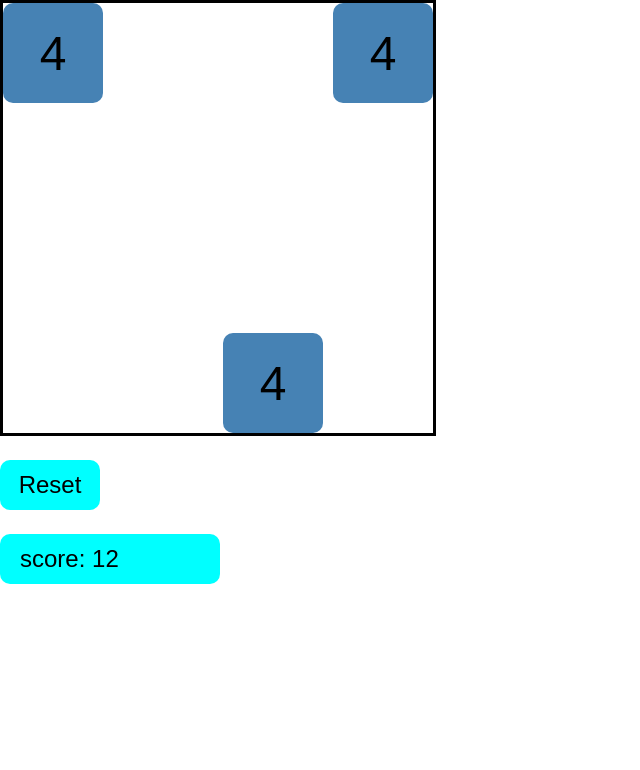
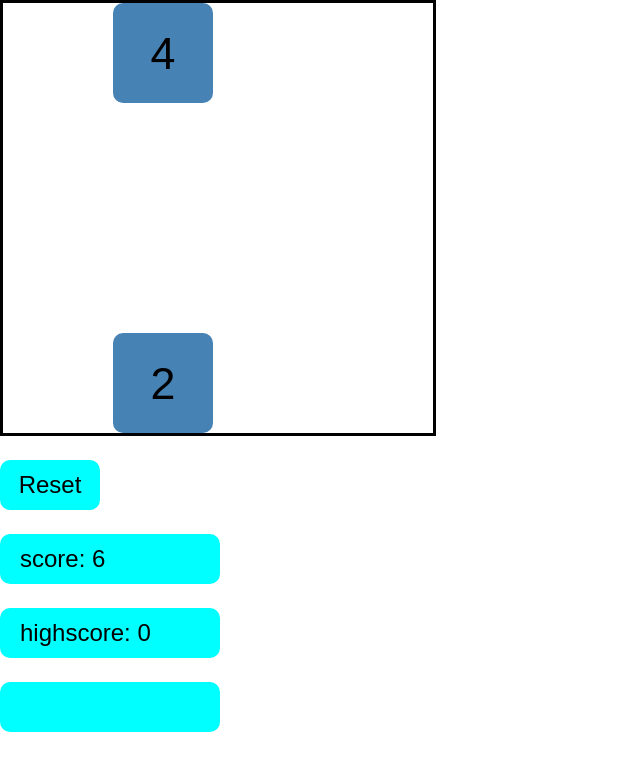
Before and after one commit to Daniel-Huang98/2048clone, a React (Create React App) app: page / in a window 1280 px wide. Shown: the top 770 px of the page, without its empty margins (0-640 px from the left). Built offline with nearby package versions, Linux system fonts and the light colour scheme.

Commit message:
added check loss and check win and can determine when there are no moves to make etc also when 2048 has been formed

```diff
--- a/src/App.css
+++ b/src/App.css
@@ -37,3 +37,25 @@
   line-height: 50px;
   padding-left: 20px;
 }
+
+#highscore{
+  height:50px;
+  width: 200px;
+  border-radius: 10px;
+  font-size: 1.5rem;
+  background-color: aqua;
+  text-align: left;
+  line-height: 50px;
+  padding-left: 20px;
+}
+
+#result{
+  height:50px;
+  width: 200px;
+  border-radius: 10px;
+  font-size: 1.5rem;
+  background-color: aqua;
+  text-align: left;
+  line-height: 50px;
+  padding-left: 20px;
+}
--- a/src/App.js
+++ b/src/App.js
@@ -9,15 +9,19 @@ class App extends Component {
   constructor(props){
     super(props);
     this.nums = [
-      [{val: 4, merged: 0},{val: -1, merged: 0},{val: -1, merged: 0},{val: 4, merged: 0}],
       [{val: -1, merged: 0},{val: -1, merged: 0},{val: -1, merged: 0},{val: -1, merged: 0}],
       [{val: -1, merged: 0},{val: -1, merged: 0},{val: -1, merged: 0},{val: -1, merged: 0}],
-      [{val: -1, merged: 0},{val: -1, merged: 0},{val: 4, merged: 0},{val: -1, merged: 0}]
+      [{val: -1, merged: 0},{val: -1, merged: 0},{val: -1, merged: 0},{val: -1, merged: 0}],
+      [{val: -1, merged: 0},{val: -1, merged: 0},{val: -1, merged: 0},{val: -1, merged: 0}]
     ]
+    this.randomAdd();
+    this.randomAdd();
     this.prev = JSON.stringify(this.nums);
     this.score = this.Calcscore();
     this.readKey = this.readKey.bind(this);
     this.revertBoard = this.revertBoard.bind(this);
+    this.highestScore = 0;
+    this.loss = 0;
     document.onkeydown = this.readKey;
   }
 
@@ -50,6 +54,9 @@ class App extends Component {
         this.randomAdd();
       }
       this.score = this.Calcscore();
+      if(this.score >= this.highestScore){
+        this.highestScore = this.score;
+      }
       this.forceUpdate();
       this.prev = JSON.stringify(this.nums);
     }
@@ -57,12 +64,50 @@ class App extends Component {
 
   revertBoard(){
     this.nums = [
-      [{val: 4, merged: 0},{val: 4, merged: 0},{val: 8, merged: 0},{val: 16 , merged: 0}],
       [{val: -1, merged: 0},{val: -1, merged: 0},{val: -1, merged: 0},{val: -1, merged: 0}],
       [{val: -1, merged: 0},{val: -1, merged: 0},{val: -1, merged: 0},{val: -1, merged: 0}],
-      [{val: -1, merged: 0},{val: -1, merged: 0},{val: 4, merged: 0},{val: -1, merged: 0}]
+      [{val: -1, merged: 0},{val: -1, merged: 0},{val: -1, merged: 0},{val: -1, merged: 0}],
+      [{val: -1, merged: 0},{val: -1, merged: 0},{val: -1, merged: 0},{val: -1, merged: 0}]
     ]
+    this.randomAdd();
+    this.randomAdd();
     this.forceUpdate();
+  }
+
+  checkLoss(){
+    for(var i = 0; i < 4; i++){
+      for(var j = 0; j < 4; j++){
+        if(i === 0){
+          if(this.nums[i][j].val === this.nums[i+1][j].val) {this.loss = 0; return;}
+        } else if(i === 3){
+          if(this.nums[i][j].val === this.nums[i-1][j].val) {this.loss = 0; return;}
+        } else{
+          if(this.nums[i][j].val === this.nums[i-1][j].val) {this.loss = 0; return;}
+          if(this.nums[i][j].val === this.nums[i+1][j].val) {this.loss = 0; return;}
+        }
+
+        if(j === 0){
+          if(this.nums[i][j].val === this.nums[i][j+1].val) {this.loss = 0; return;}
+        } else if(j === 3){
+          if(this.nums[i][j].val === this.nums[i][j-1].val) {this.loss = 0; return;}
+        } else {
+          if(this.nums[i][j].val === this.nums[i][j-1].val) {this.loss = 0; return;}
+          if(this.nums[i][j].val === this.nums[i][j+1].val) {this.loss = 0; return;}
+        }
+      }
+    }
+    this.loss = 1;
+  }
+
+  checkWin(){
+    for(var i = 0; i < 4; i++){
+      for(var j = 0; j < 4; j++){
+        if(this.nums[i][j].val === 2048){
+          this.loss = 2;
+        }
+      }
+    }
+    return 0;
   }
 
   populateBoard(){
@@ -108,7 +153,6 @@ class App extends Component {
   }
 
   randomAdd(){
-    //console.log("random added");
     var x = Math.floor(4*Math.random());
     var y = Math.floor(4*Math.random());
     if(this.nums[y][x].val !== -1){
@@ -221,13 +265,31 @@ class App extends Component {
 
   render() {
     var list = this.populateBoard();
+    var result = "";
+    this.checkWin();
+    if(this.loss !== 2){
+      this.checkLoss();
+    }
+    switch(this.loss){
+      case 0:
+        result = ""
+        break;
+      case 1:
+        result = "YOU LOSE";
+        break;
+      case 2:
+        result = "YOU WIN";
+        break;
+    }
     return (
       <div className="App" onKeyDown={this.readKey}>
         <div id="grid">
           {list}
         </div>
         <p id="revert" onClick={this.revertBoard}>Reset</p>
-        <p id="scoreboard">score: {this.score}</p>
+        <p id="scoreboard">score: {this.Calcscore()}</p>
+        <p id="highscore">highscore: {this.highestScore}</p>
+        <p id="result">{result}</p>
       </div>
     );
   }
--- a/src/subcomponentCSS/tile.css
+++ b/src/subcomponentCSS/tile.css
@@ -10,6 +10,6 @@
 .Number{
     text-align: center;
     vertical-align: middle;
-    font-size: 3rem;
+    font-size: 2.8rem;
     display: table-cell;
 }
```
